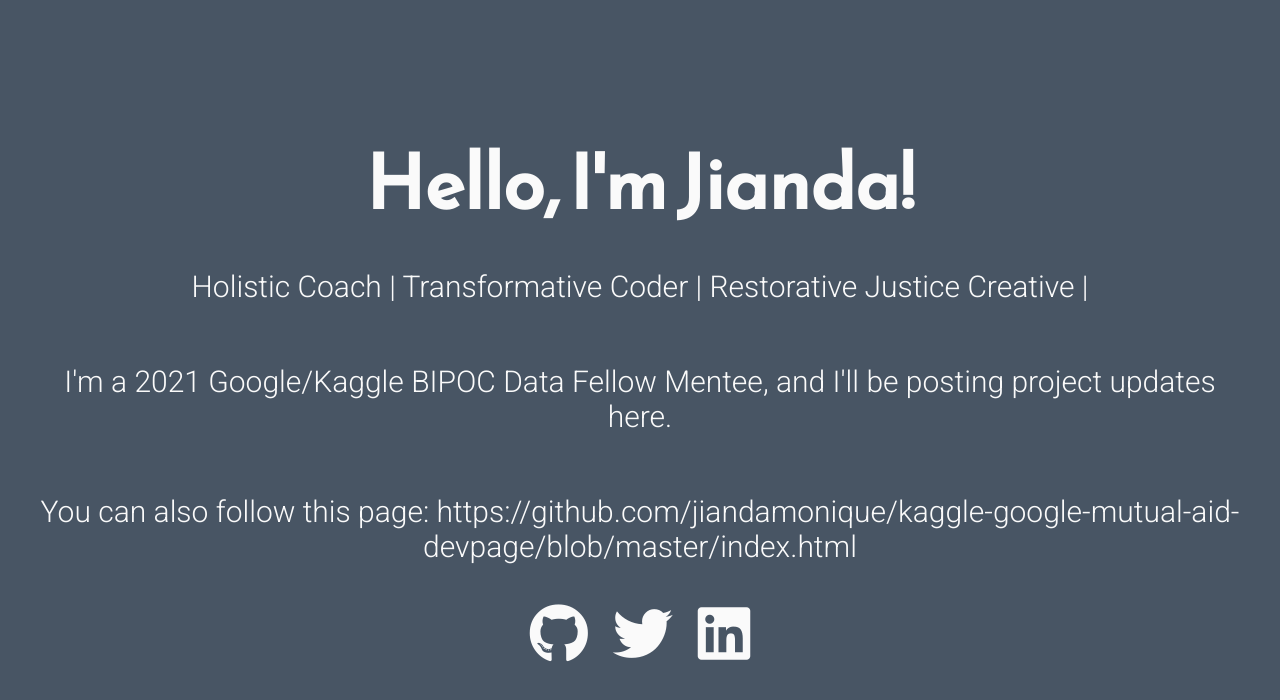
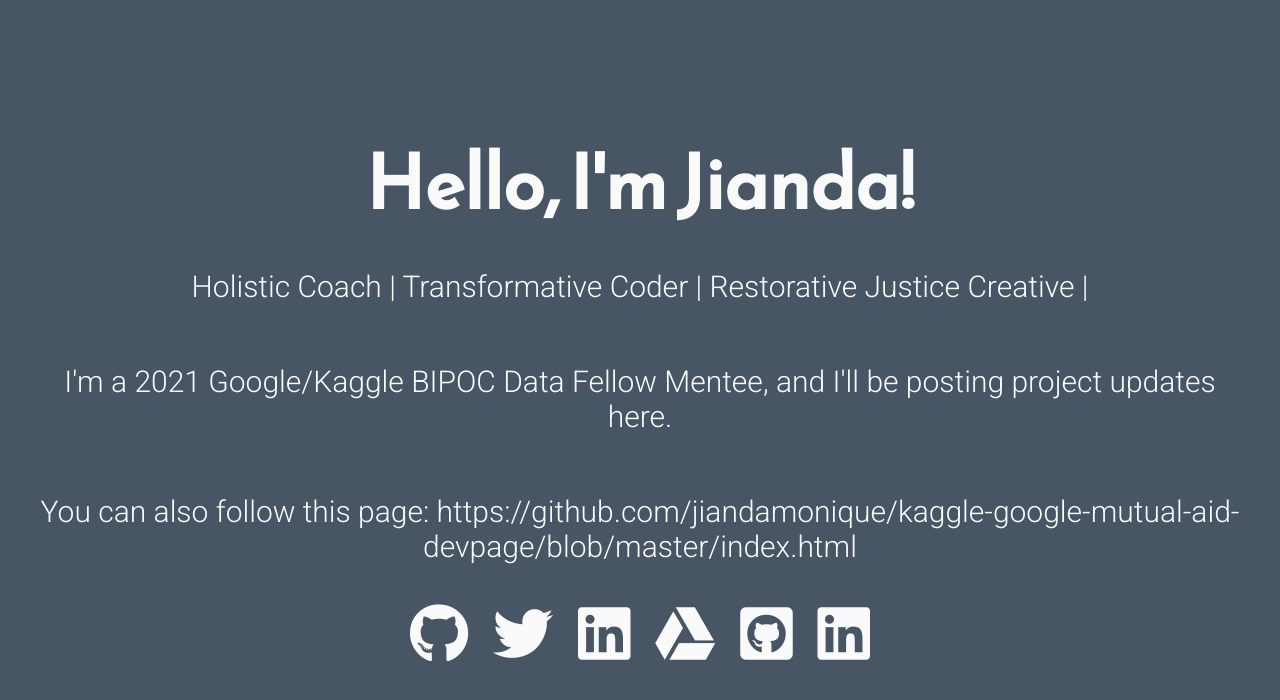
Before and after one commit to jiandamonique/kaggle-google-mutual-aid-devpage, a plain HTML site: page index.html in a window 1280 px wide. Drawn offline with Linux system fonts and the light colour scheme.

Commit message:
Update index.html

```diff
--- a/index.html
+++ b/index.html
@@ -36,6 +36,10 @@
 		<div class="icons-social">
 			<a target="_blank" href="https://github.com/jiandamonique"><i class="fab fa-github"></i></a>
 			<a target="_blank" href="https://twitter.com/jiandamonique"><i class="fab fa-twitter"></i></a>
+			<a target="_blank" href="https://www.linkedin.com/in/jiandamonique/"><i class="fab fa-linkedin"></i></a>
+			<a target="_blank" href="https://drive.google.com/drive/folders/1QodJ016_nw7tzJJ9T8KN6AYhJN0JRI_P?usp=sharing"><i class="fab fa-google-drive"></i></a>
+			<a target="_blank" href="https://jiandamonique.github.io/kaggle-google-mutual-aid-devpage"><i class="fab fa-github-square"></i></a>
+
 			<!-- <a target="_blank" href="https://dev.to/flexdinesh"><i class="fab fa-dev"></i></a> -->
 			<!-- <a target="_blank" href="https://stackoverflow.com/story/flexdinesh"><i class="fab fa-stack-overflow"></i></a>-->
 			<a target="_blank" href="https://www.linkedin.com/in/jiandamonique/"><i class="fab fa-linkedin"></i></a>
```
